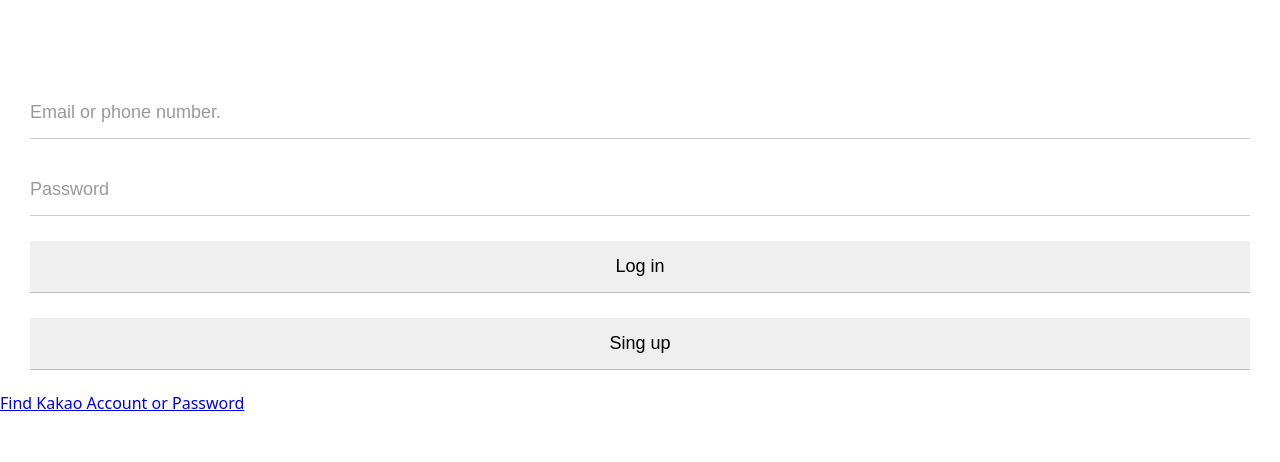
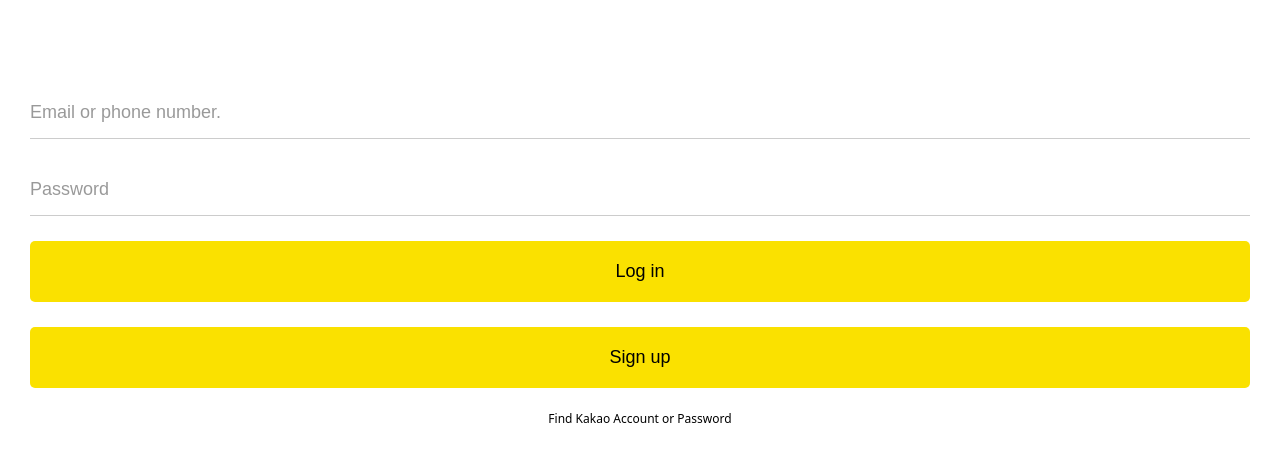
Before and after one commit to shinhuaa/kokoa-clone-2022, a plain HTML site: page index.html in a window 1280 px wide. Shown: the part 180-642 px from the top of the page. Drawn offline with Linux system fonts and the light colour scheme.

Commit message:
221214 22:49
존나재밌네

```diff
--- /dev/null
+++ b/CSS/login-form.css
@@ -0,0 +1,33 @@
+#login-form{
+  display: flex;
+  flex-direction: column;
+  margin: 0px 30px;
+}
+#login-form input{
+  border: none;
+  padding: 15px 0px;
+  font-size: 18px;
+  margin-bottom: 25px;
+}
+#login-form input::placeholder{
+  color: rgba(0, 0, 0, 0.4);
+}
+#login-form input:not([type="submit"]){
+  border-bottom: 1px solid rgba(0, 0, 0, 0.2);
+  transition: border-color 0.3s ease-in-out;
+}
+#login-form input:focus{
+  border-color:var(--yellow);
+}
+#login-form input[type="submit"]{
+  background-color:var(--yellow);
+  cursor: pointer;
+  padding: 20px;
+  border-radius: 5px;
+}
+#login-form a{
+  text-align: center;
+  text-decoration: none;
+  color: inherit;
+  font-size: 12px;
+}
--- a/CSS/styles.css
+++ b/CSS/styles.css
@@ -2,25 +2,7 @@
 @import "status-bar.css";
 @import "welcome-header.css";
 @import "variable.css";
+@import "login-form.css";
 body{
   font-family: system-ui, -apple-system, BlinkMacSystemFont, 'Segoe UI', Roboto, Oxygen, Ubuntu, Cantarell, 'Open Sans', 'Helvetica Neue', sans-serif;
 }
-#login-form{
-  display: flex;
-  flex-direction: column;
-  margin: 0px 30px;
-}
-#login-form input{
-  border: none;
-  padding: 15px 0px;
-  font-size: 18px;
-  border-bottom: 1px solid rgba(0, 0, 0, 0.2);
-  margin-bottom: 25px;
-  transition: border-color 0.3s ease-in-out;
-}
-#login-form input::placeholder{
-  color: rgba(0, 0, 0, 0.4);
-}
-#login-form input:focus{
-  border-color:var(--yellow);
-}
--- a/index.html
+++ b/index.html
@@ -34,10 +34,9 @@
       <input type="text" placeholder="Email or phone number." />
       <input type="password" placeholder="Password" />
       <input type="submit" value="Log in" />
-      <input type="submit" value="Sing up" />
+      <input type="submit" value="Sign up" />
+      <a href="#">Find Kakao Account or Password</a>
     </form>
-
-    <a href="#">Find Kakao Account or Password</a>
 
     <script
       src="https://kit.fontawesome.com/f91e83f64f.js"
```
